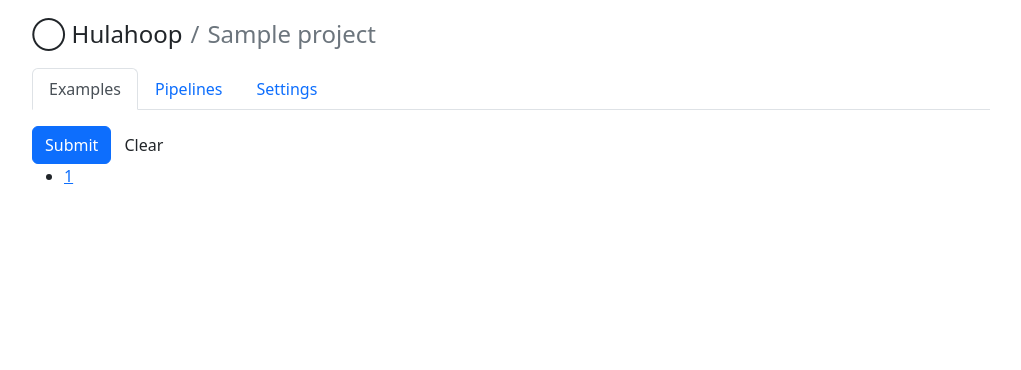
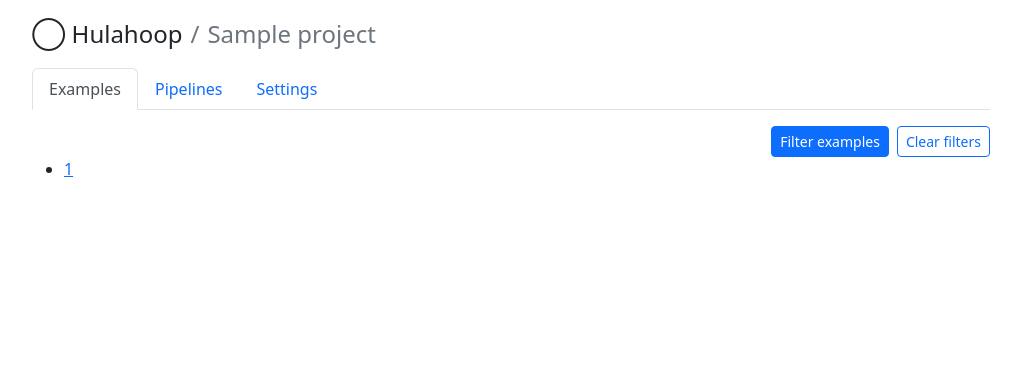
Before and after one commit to pavelboyko/hulahoop, a Django app: template src/mpa/templates/mpa/project/project_detail.html in a window 1280 px wide. Shown: the top 370 px of the page, without its empty margins (129-1150 px from the left). Run offline with Django 4.2, Linux system fonts and the light colour scheme; the template is opened without the code that fills it: most values are stand-ins (such as "Sample title", 1, 10 or a date in 2020); data that the repository does not hold is empty.

```diff
--- a/src/mpa/templates/mpa/project/project_detail.html
+++ b/src/mpa/templates/mpa/project/project_detail.html
@@ -21,10 +21,10 @@
 
 
 {% block main %}
-    <form method="get" class="d-flex align-items-baseline">
+    <form method="get" class="d-flex align-items-baseline justify-content-end" style="gap: 0.5em">
         {{ example_filter.form.as_p }}
-        <button type="submit" class="btn btn-primary">Submit</button>
-        <a class="btn" href="{% url 'project_detail' project.id %}">Clear</a>
+        <button type="submit" class="btn btn-sm btn-primary">Filter examples</button>
+        <a class="btn btn-sm btn-outline-primary" href="{% url 'project_detail' project.id %}">Clear filters</a>
     </form>
 
     {% if example_filter.qs %}
--- a/src/mpa/views/project_detail.py
+++ b/src/mpa/views/project_detail.py
@@ -8,7 +8,7 @@ class ExampleFilter(django_filters.FilterSet):
 
     class Meta:
         model = Example
-        fields = ['created_at', 'status']
+        fields = ['status', 'created_at']
 
 
 def project_detail(request, project_id):
```
Also changed, not shown: src/app/models/project.py (+6 -1 lines), src/mpa/templates/mpa/project/project_list.html (+4 -4 lines), src/app/migrations/0002_project_media_type.py (added).
